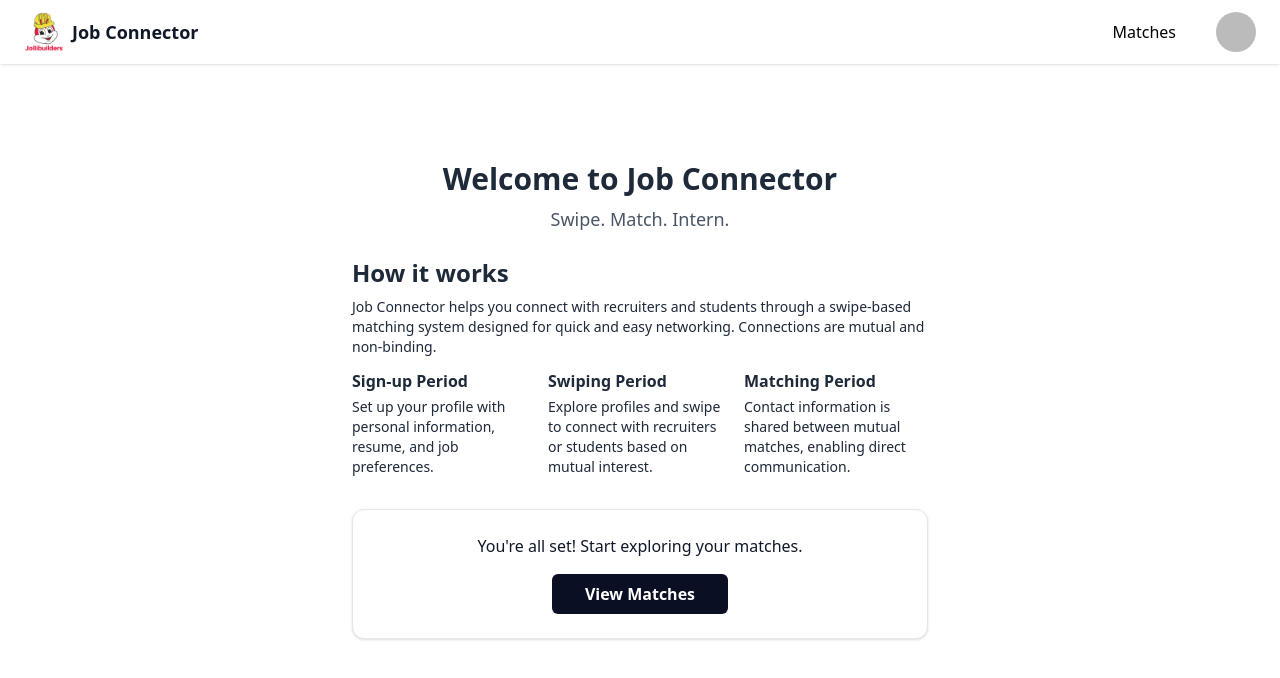
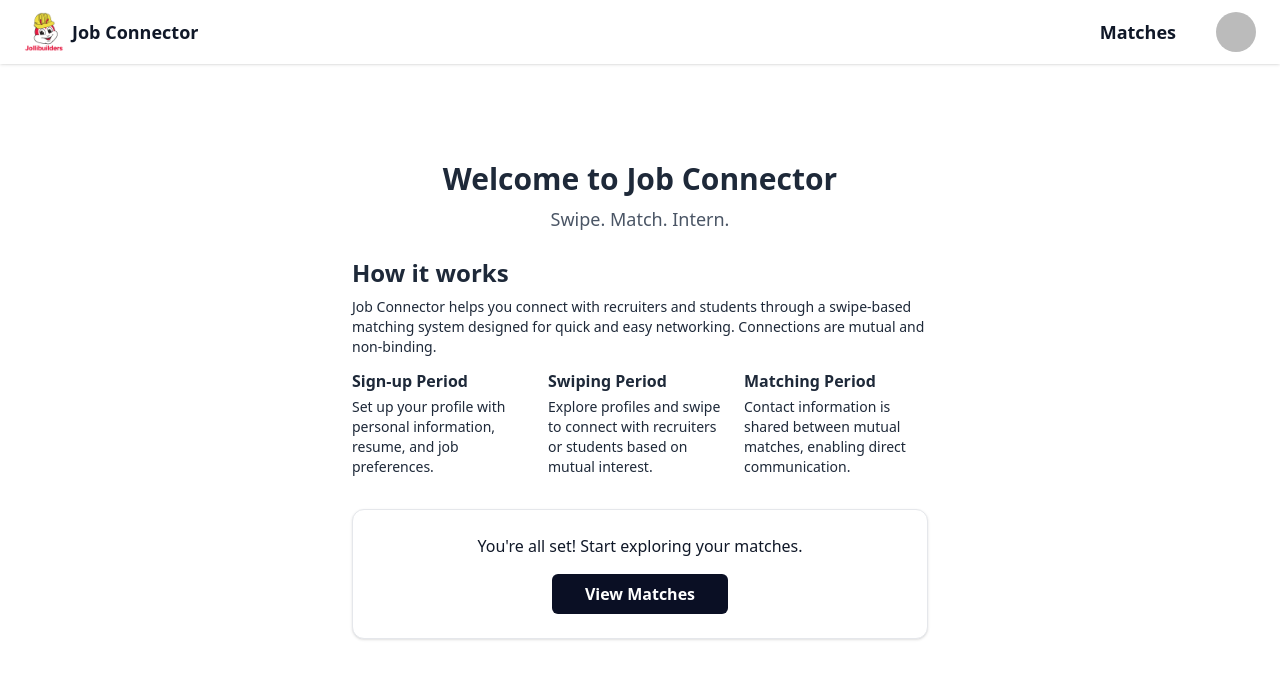
Before and after one commit to Jollibuilders/FIP_Project, a React (Vite) app in the folder frontend/: page /home in a window 1280 px wide. Shown: the top 678 px of the page. Built offline with nearby package versions, Linux system fonts and the light colour scheme; no server answers; sample sign-in values are in the browser's storage.

Commit message:
Correctly linked matches page and matched appearance of matches button to match

```diff
--- a/frontend/src/App.jsx
+++ b/frontend/src/App.jsx
@@ -8,6 +8,7 @@ import ProtectedRoute from './components/ProtectedRoute';
 import ProfileSetup from './ProfileSetup';
 import NavigationBar from './components/NavigationBar';
 import Match from './pages/Match';
+import Matches from './pages/Matches';
 import './App.css';
 
 // Layout for pages that should include the NavigationBar.
@@ -43,7 +44,7 @@ function App() {
           path="/home"
           element={
             <ProtectedRoute>
-              <Home />
+              <Home/>
             </ProtectedRoute>
           }
         />
@@ -51,7 +52,7 @@ function App() {
           path="/match"
           element={
             <ProtectedRoute>
-              <Match />
+              <Match/>
             </ProtectedRoute>
           }
         />
@@ -59,7 +60,7 @@ function App() {
           path="/matches"
           element={
             <ProtectedRoute>
-              <Match />
+              <Matches/>
             </ProtectedRoute>
           }
         />
@@ -67,7 +68,7 @@ function App() {
           path="/profile-setup"
           element={
             <ProtectedRoute>
-              <ProfileSetup />
+              <ProfileSetup/>
             </ProtectedRoute>
           }
         />
--- a/frontend/src/components/NavigationBar.jsx
+++ b/frontend/src/components/NavigationBar.jsx
@@ -46,7 +46,7 @@ const NavigationBar = () => {
           </h1>
         </Link>
         <div className="flex flex-row items-center space-x-10">
-          <Link to="/matches">
+          <Link to="/matches" className="text-base sm:text-lg font-bold text-gray-900">
             Matches
           </Link>
           {/* profile to click on to cause drop down */}
--- a/frontend/src/pages/Matches.jsx
+++ b/frontend/src/pages/Matches.jsx
@@ -1,5 +1,11 @@
+import React from 'react';
+
 const Matches = () => {
-
+    return (
+        <div>
+            <span>hei</span>
+        </div>
+    );
 };
 
 export default Matches;
```
